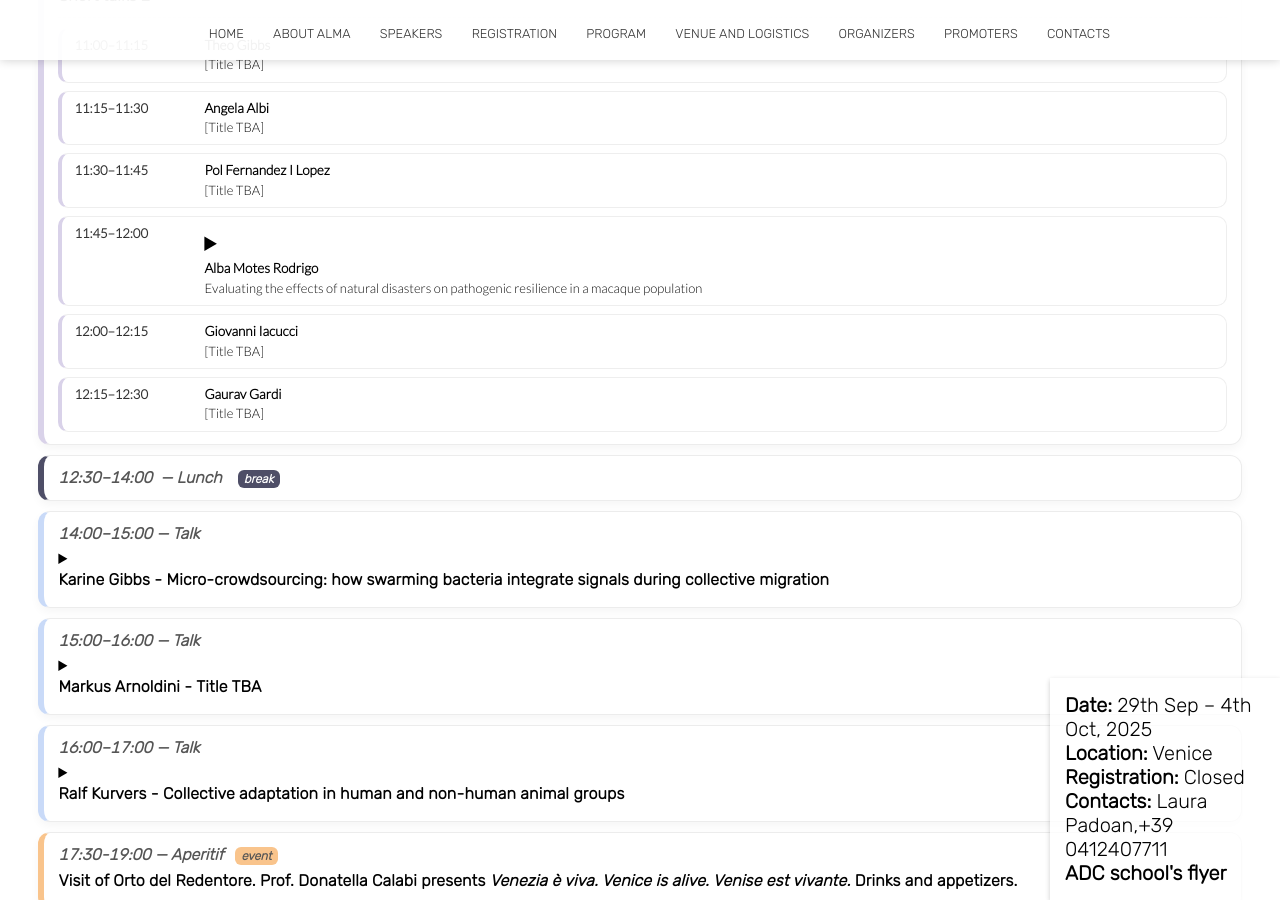
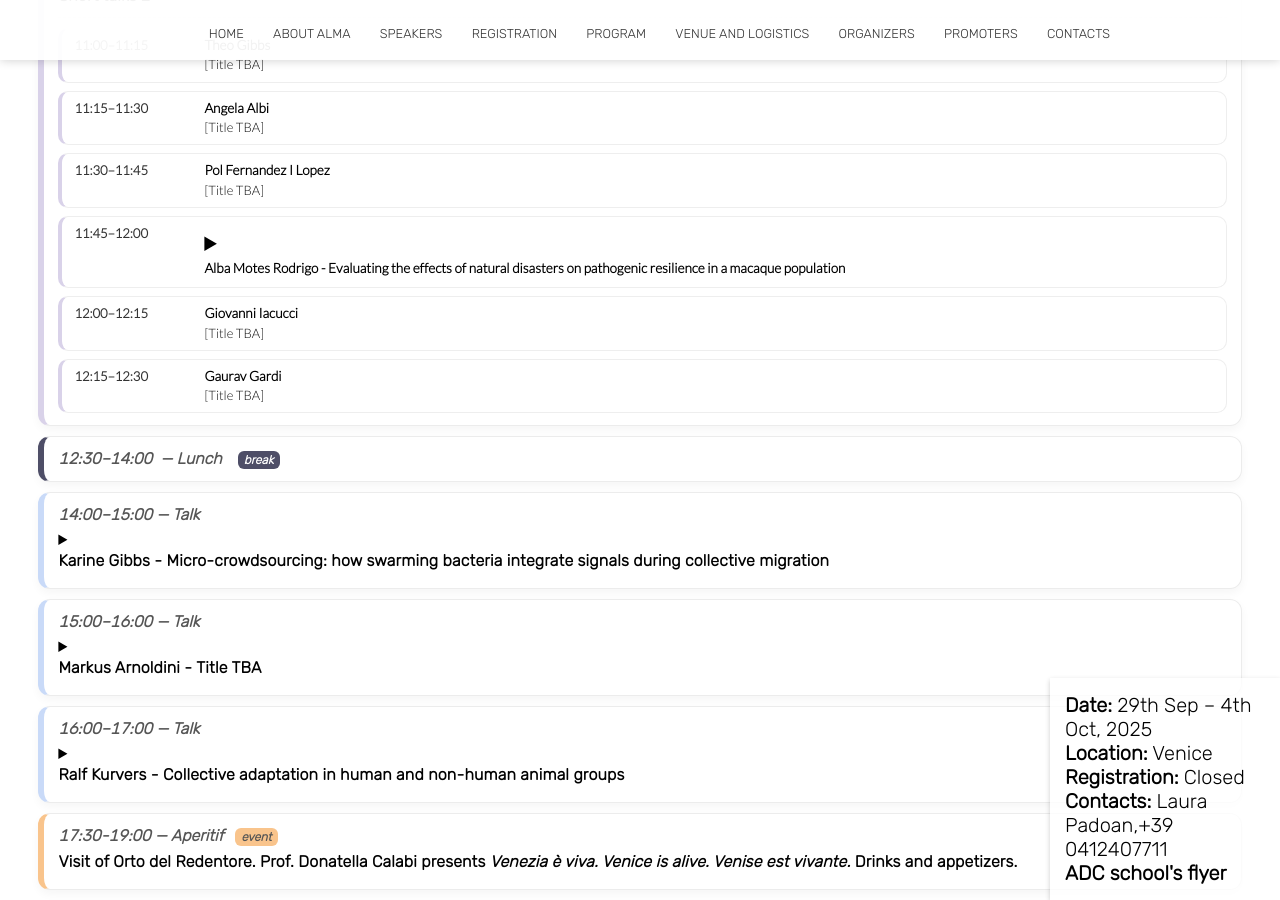
Before and after one commit to almadalcoschool/almadalcoschool.github.io, a Jekyll site: the page built from program_working.html, in a window 1280 px wide and 900 px high, scrolled down 5237 px. Built offline with Jekyll 4.4.1, drawn with Linux system fonts in a browser that asks for light colours; nearby versions of some CDN libraries.

Commit message:
short talk test abstract

```diff
--- a/program_working.html
+++ b/program_working.html
@@ -1159,8 +1159,8 @@ image: /images/home/paper_natEcoEvol2020.jpg
             <details>
               <summary>
                 <div class="subslot-body">
-                  <div class="subslot-speaker">Alba Motes Rodrigo</div>
-                  <div class="subslot-title">Evaluating the effects of natural disasters on pathogenic resilience in a macaque population</div>
+                  <div class="subslot-speaker">Alba Motes Rodrigo - Evaluating the effects of natural disasters on pathogenic
+                    resilience in a macaque population</div>
                 </div>
               </summary>
 
```
